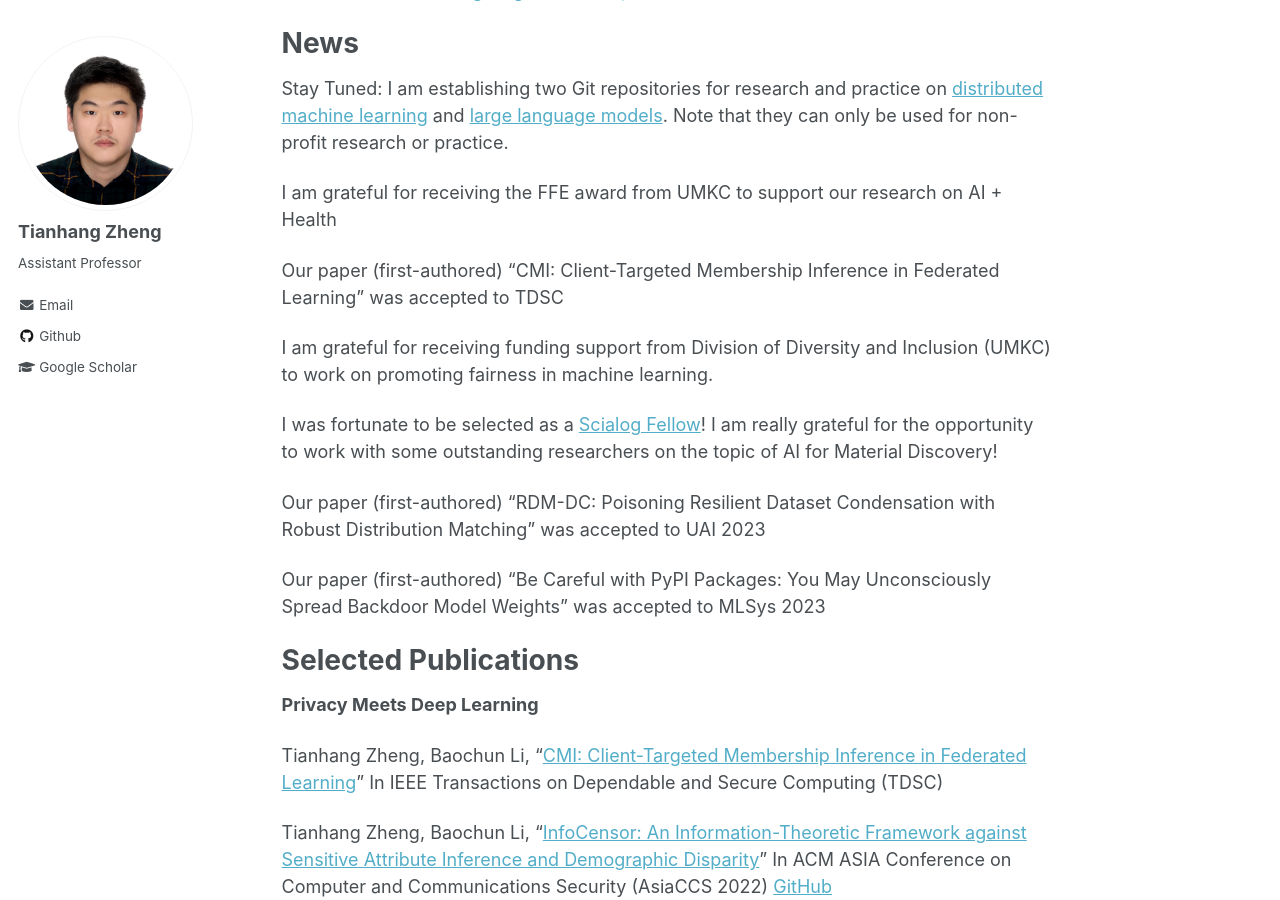
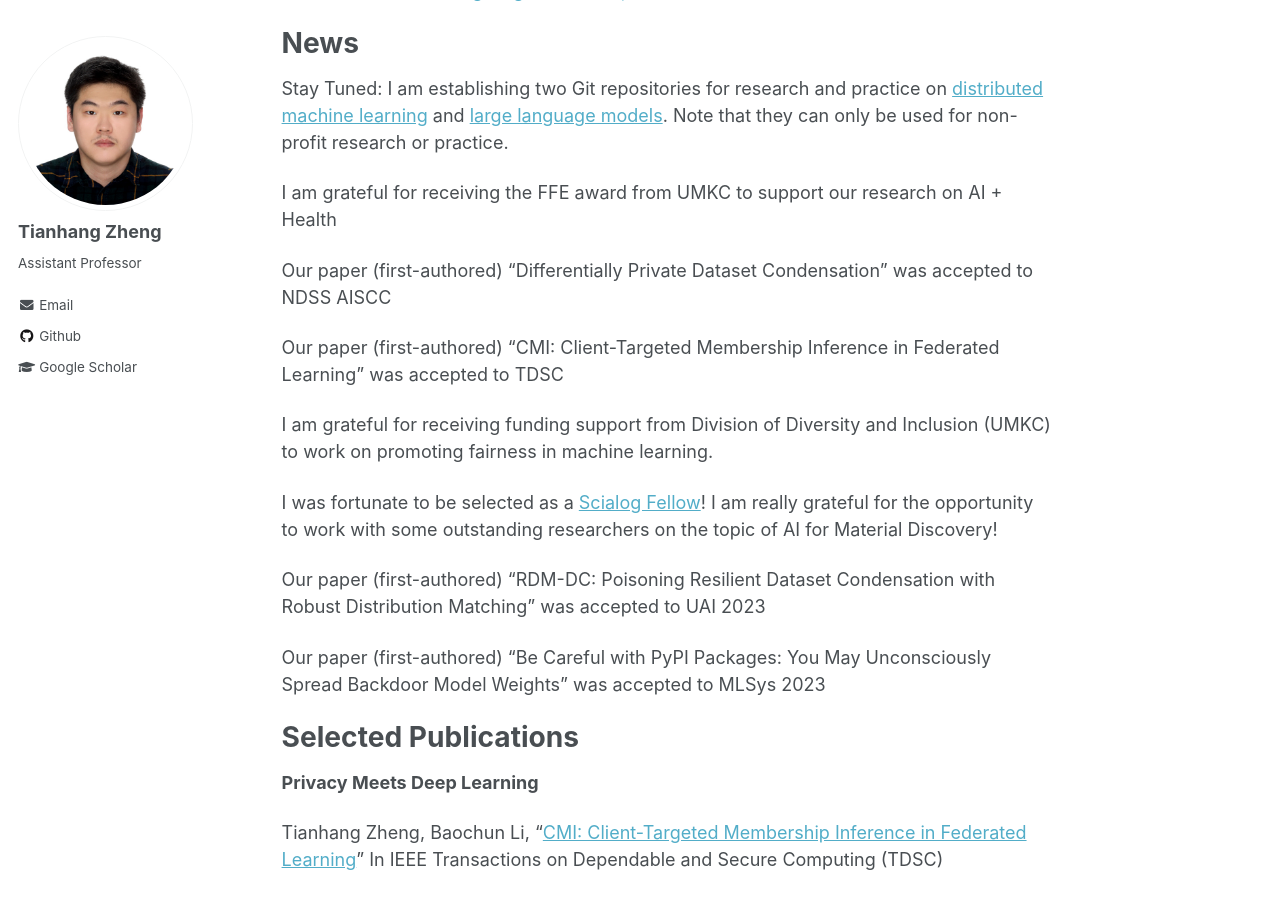
Before and after one commit to tianzheng4/tianzheng4.github.io, a Jekyll site: the page built from _pages/about.md, in a window 1280 px wide and 900 px high, scrolled down 423 px. Built offline with Jekyll 4.4.1, drawn with Linux system fonts in a browser that asks for light colours.

Commit message:
Update about.md

```diff
--- a/_pages/about.md
+++ b/_pages/about.md
@@ -18,6 +18,8 @@ News
 Stay Tuned: I am establishing two Git repositories for research and practice on [distributed machine learning](https://github.com/SecMLSys/Simulate-Distributed-AI) and [large language models](https://github.com/SecMLSys/LoraLLM-Practice). Note that they can only be used for non-profit research or practice.
 
 I am grateful for receiving the FFE award from UMKC to support our research on AI + Health
+
+Our paper (first-authored) "Differentially Private Dataset Condensation" was accepted to NDSS AISCC
 
 Our paper (first-authored) "CMI: Client-Targeted Membership Inference in Federated Learning" was accepted to TDSC
 
```
